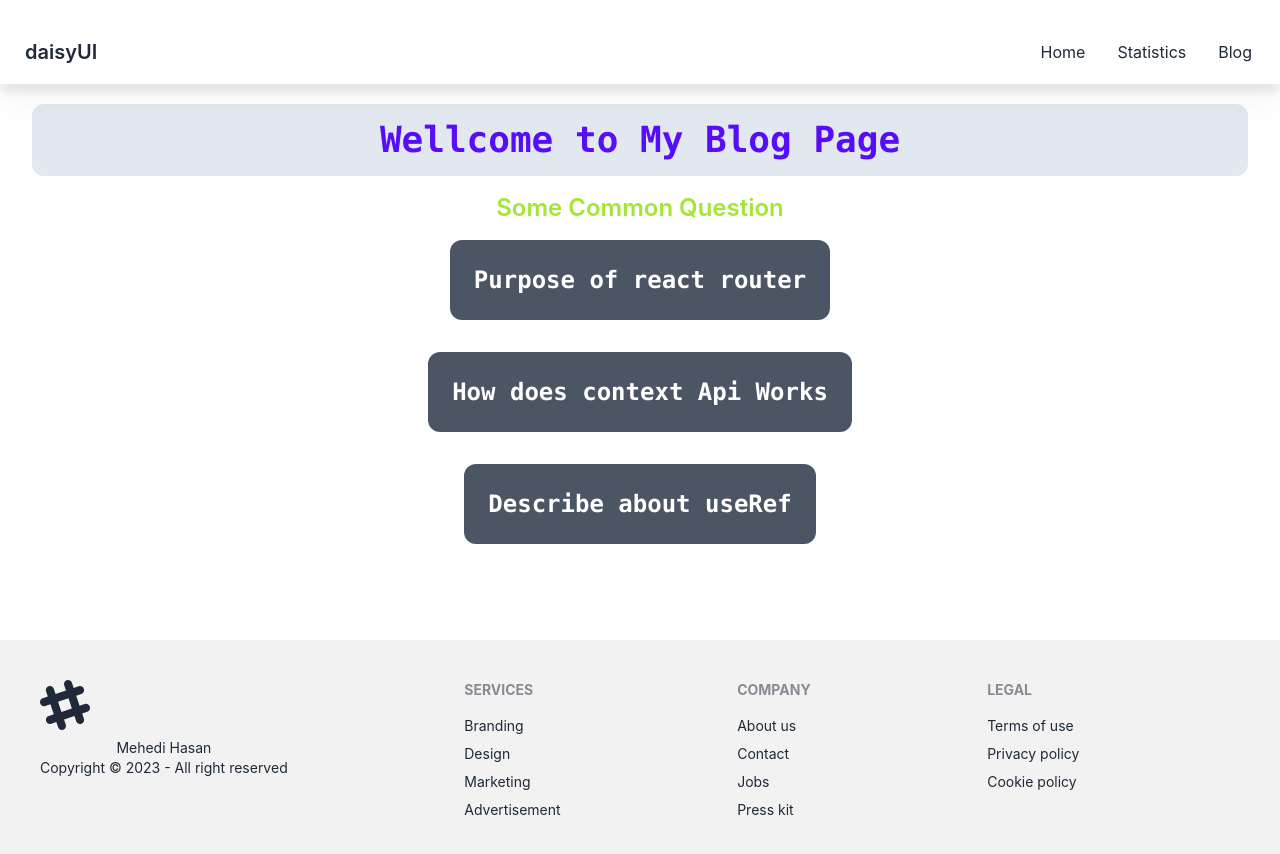
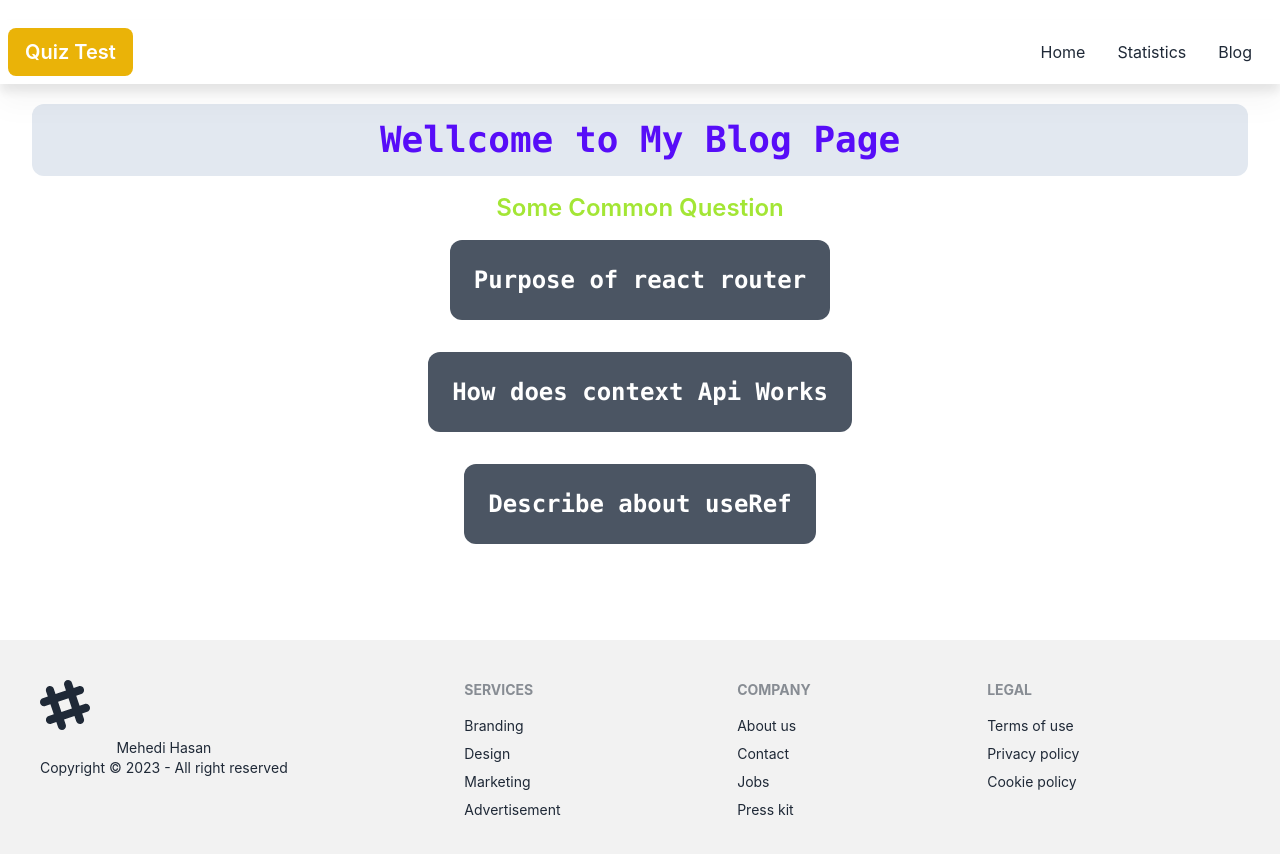
Before and after one commit to mehedihasan2061/Brain-test-assignment, a React (Create React App) app: page /blog in a window 1280 px wide. Shown: the top 854 px of the page. Built offline with nearby package versions, Linux system fonts and the light colour scheme.

Commit message:
header style

```diff
--- a/public/index.html
+++ b/public/index.html
@@ -24,7 +24,7 @@
       work correctly both with client-side routing and a non-root public URL.
       Learn how to configure a non-root public URL by running `npm run build`.
     -->
-    <title>Quiz test App</title>
+    <title>Quiz test</title>
   </head>
   <body>
     <noscript>You need to enable JavaScript to run this app.</noscript>
--- a/src/components/Header/Header.js
+++ b/src/components/Header/Header.js
@@ -4,10 +4,13 @@ import { Link } from 'react-router-dom';
 const Header = () => {
     return (
       <div>
-        <div className="navbar bg-base-100 drop-shadow-xl my-5 ">
+        <div className="navbar bg-base-100 drop-shadow-xl  my-5 ">
           <div className="flex-1">
-            <Link to="/" className="btn btn-ghost normal-case text-xl">
-              daisyUI
+            <Link
+              to="/"
+              className="btn btn-ghost normal-case text-xl hover:text-purple-600 bg-yellow-500 text-white"
+            >
+              Quiz Test
             </Link>
           </div>
           <div className="flex-none">
--- a/src/components/Home/Home.js
+++ b/src/components/Home/Home.js
@@ -27,7 +27,7 @@ const Home = () => {
           </div>
         </div>
 
-        <div className="grid lg:grid-cols-4 md:grid-cols-2 sm:grid-cols-1 gap-5 m-5 ">
+        <div className="grid lg:grid-cols-4 md:grid-cols-2 sm:grid-cols-1  gap-5 m-5 ">
           {topics.map((topic) => (
             <Topics key={topic.id} quiz={topic}></Topics>
           ))}
--- a/src/components/Topics/Topics.js
+++ b/src/components/Topics/Topics.js
@@ -8,7 +8,7 @@ const Topics = ({ quiz }) => {
       <div>
         <div className="card card-compact  bg-base-100 shadow-xl">
           <figure>
-            <img className="h-60 w-52 bg-zinc-500 rounded-lg" src={logo} alt="Shoes" />
+            <img className="h-60 w-52 bg-zinc-500 rounded-lg " src={logo} alt="Shoes" />
           </figure>
           <div className="card-body">
             <div className="flex items-center ">
```
